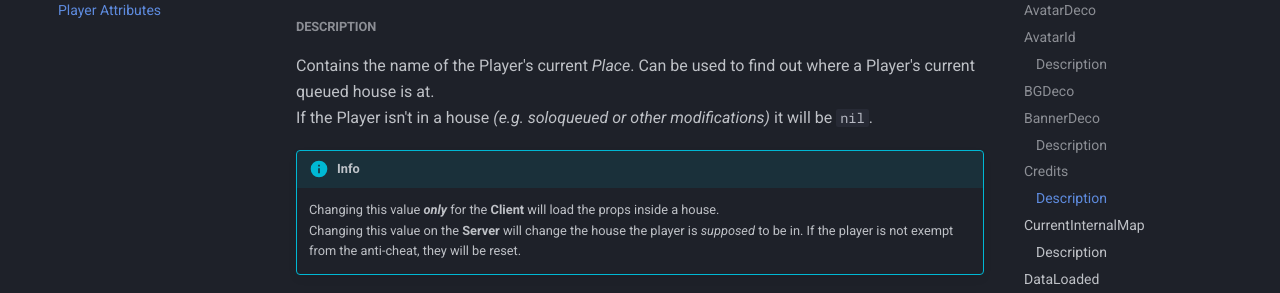
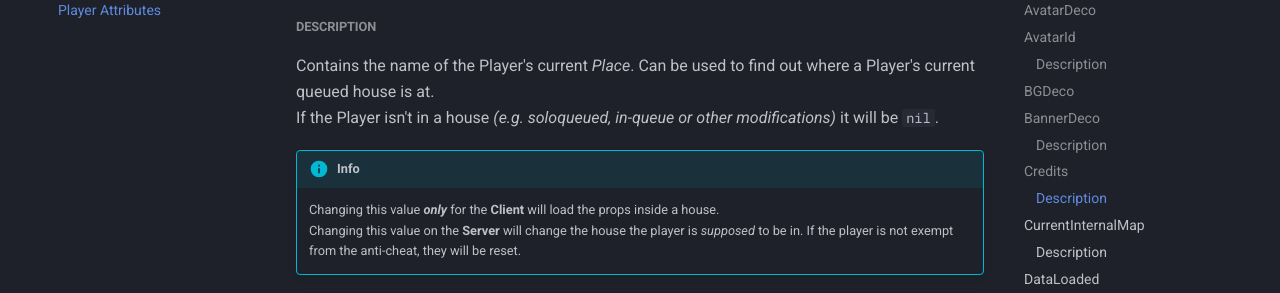
Before and after one commit to TheBoogle/neighbors-documentation, an MkDocs documentation site: the page built from docs/General/Attributes/Player_Attributes.md, in a window 1280 px wide and 900 px high, scrolled down 1390 px. Shown: the part 152-445 px from the top of the window. Built offline with MkDocs 1.6.1 and Material for MkDocs 9.7.7, drawn with Linux system fonts in a browser that asks for light colours; comment, search, counter and statistics services are not loaded.

Commit message:
Update Player_Attributes.md

```diff
--- a/docs/General/Attributes/Player_Attributes.md
+++ b/docs/General/Attributes/Player_Attributes.md
@@ -43,7 +43,7 @@ Player Credits.
 
 ##### Description
 Contains the name of the Player's current *Place*. Can be used to find out where a Player's current queued house is at.
-<br>If the Player isn't in a house *(e.g. soloqueued or other modifications)* it will be ``nil``.
+<br>If the Player isn't in a house *(e.g. soloqueued, in-queue or other modifications)* it will be ``nil``.
 
 !!! info end
     Changing this value ***only*** for the **Client** will load the props inside a house.<br>
```
